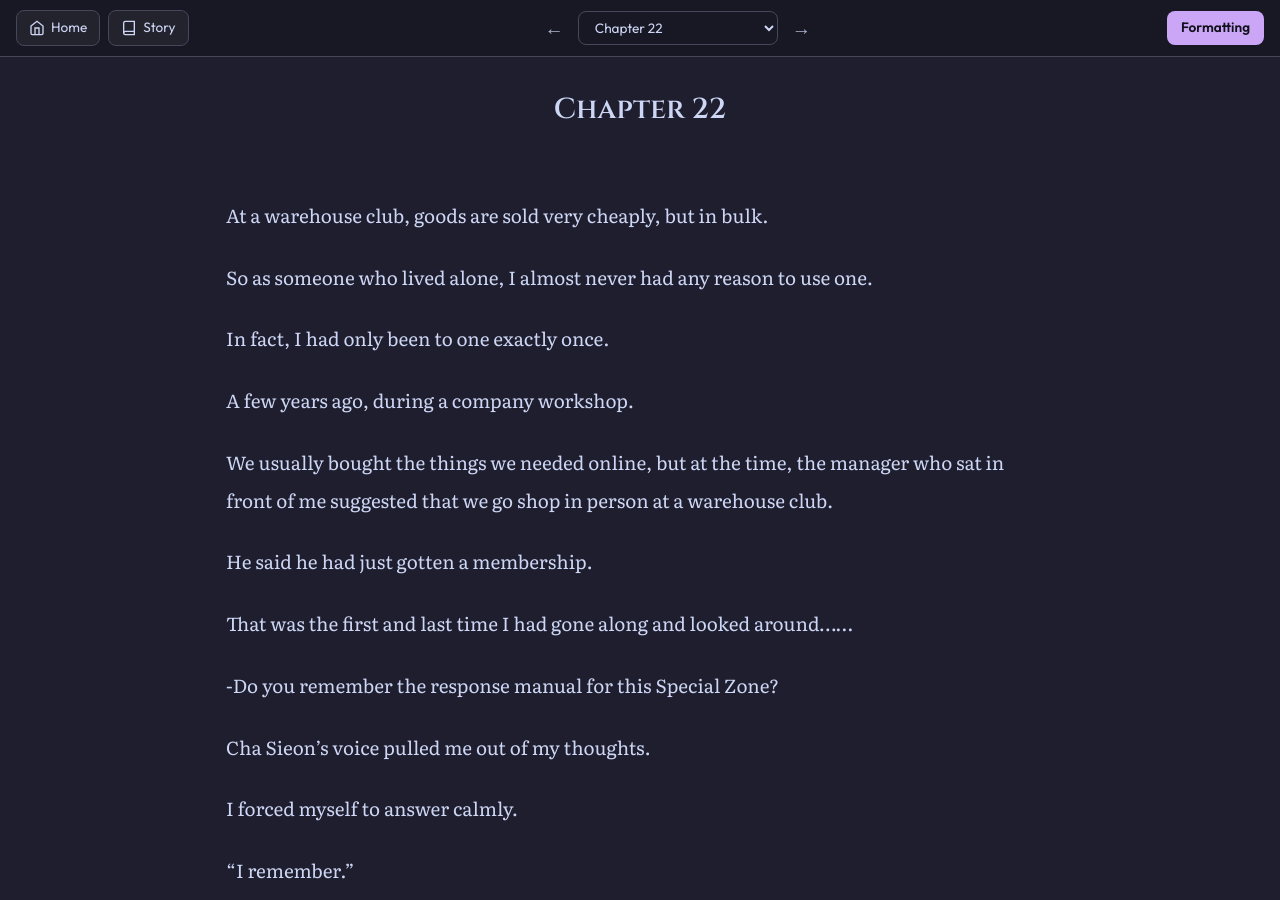
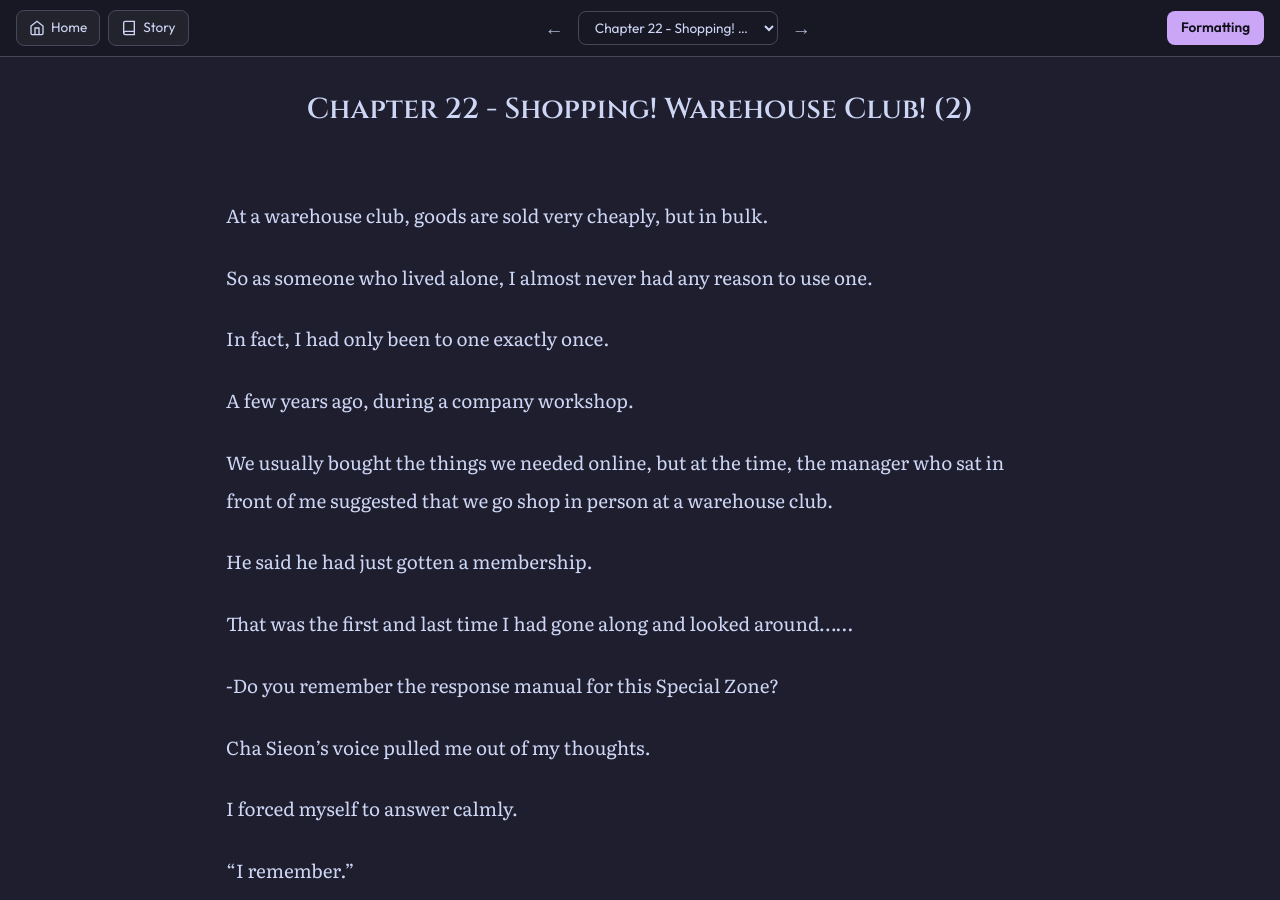
Before and after one commit to soleumn/soleumn.github.io, a Jekyll site: the page built from _chapters/esg/ch22.md, in a window 1280 px wide and 900 px high. Built offline with Jekyll 4.4.1, drawn with Linux system fonts in a browser that asks for light colours; comment, search, counter and statistics services are not loaded.

Commit message:
Update ch22.md

```diff
--- a/_chapters/esg/ch22.md
+++ b/_chapters/esg/ch22.md
@@ -1,5 +1,5 @@
 ---
-title: "Chapter 22"
+title: "Chapter 22 - Shopping! Warehouse Club! (2)"
 categories: esg
 capitulo: 22
 ---
```
